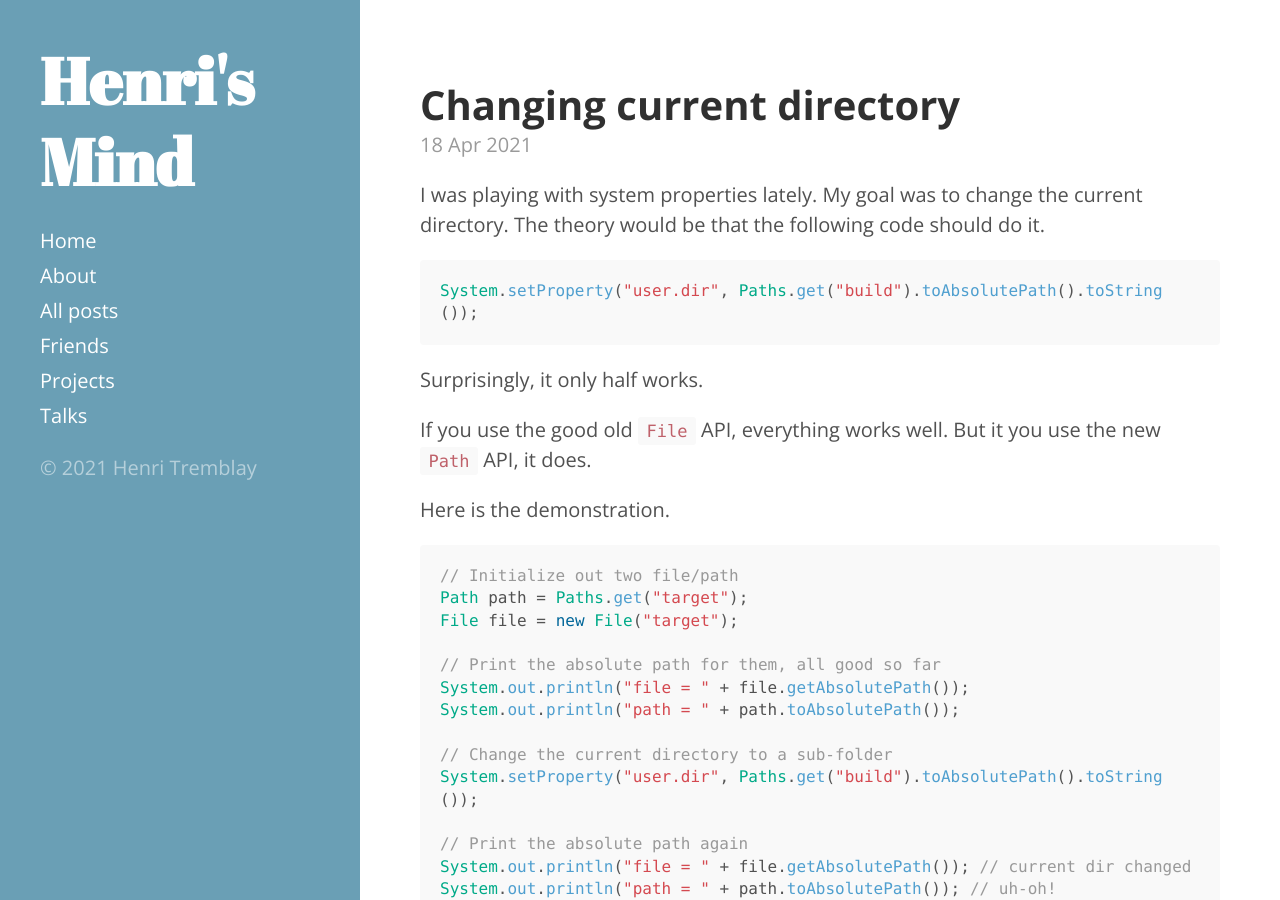
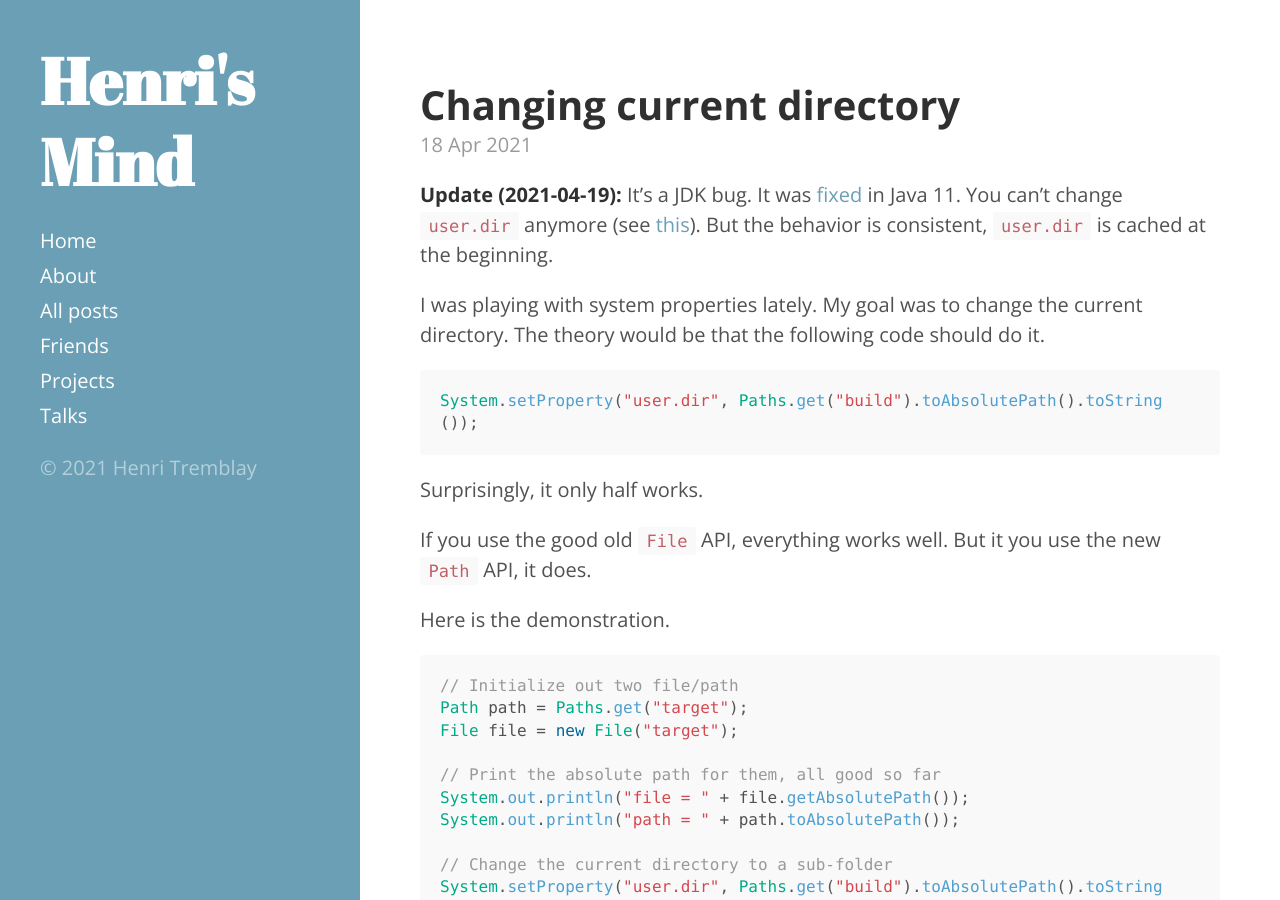
Before and after one commit to henri-tremblay/henri.github.io, a Jekyll site: the page built from _posts/2021-04-18-currentdir.md, in a window 1280 px wide and 900 px high. Built offline with Jekyll 4.4.1, drawn with Linux system fonts in a browser that asks for light colours.

Commit message:
Update to the current dir mystery

```diff
--- a/_posts/2021-04-18-currentdir.md
+++ b/_posts/2021-04-18-currentdir.md
@@ -6,6 +6,11 @@ author: Henri Tremblay
 tags:
 - What I learned today
 ---
+
+**Update (2021-04-19):** It's a JDK bug. It was [fixed](https://bugs.openjdk.java.net/browse/JDK-8194154) in Java 11.
+You can't change `user.dir` anymore (see [this](https://bugs.openjdk.java.net/browse/JDK-8066709)).
+But the behavior is consistent, `user.dir` is cached at the beginning.
+
 I was playing with system properties lately.
 My goal was to change the current directory.
 The theory would be that the following code should do it.
```
